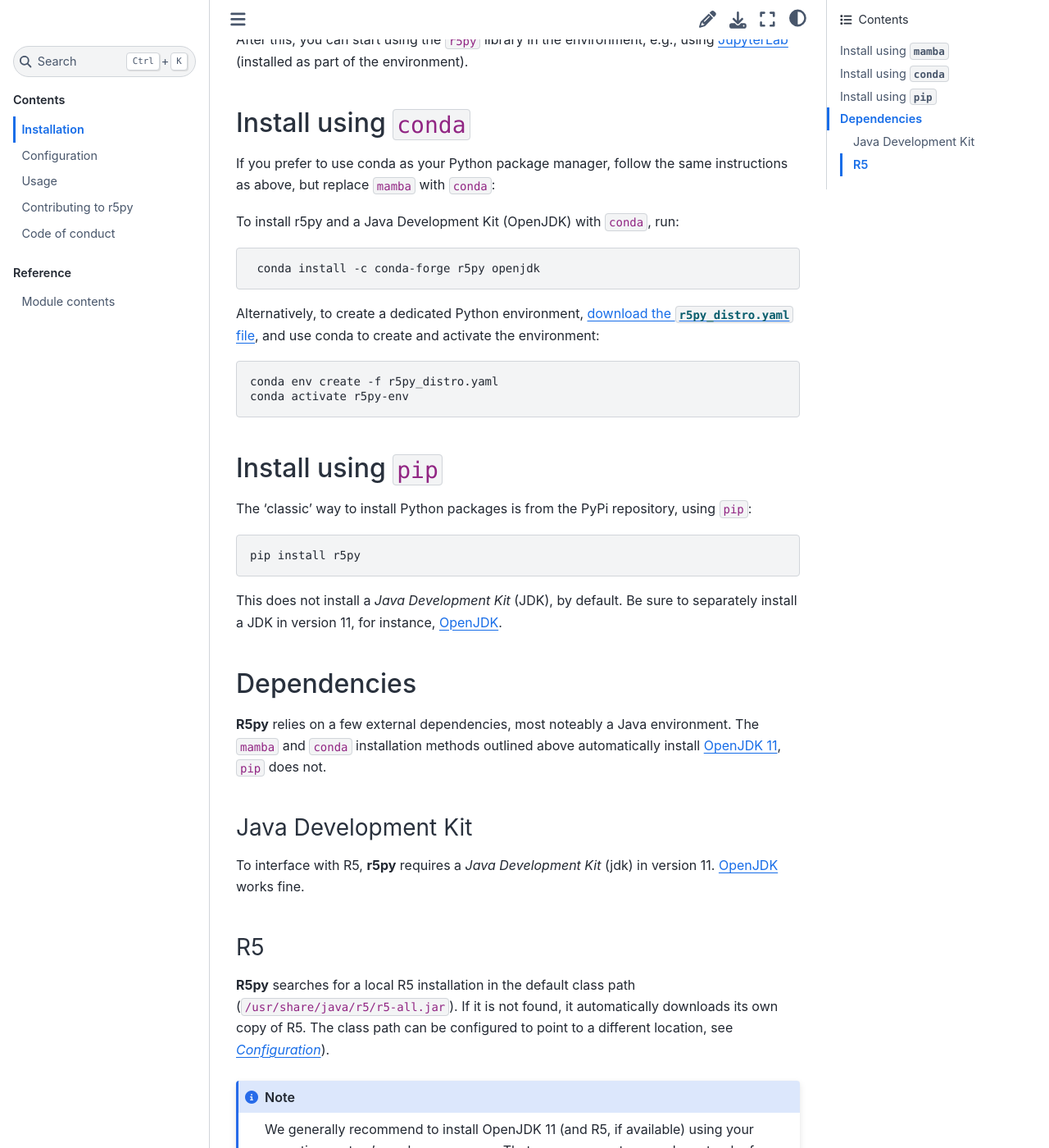
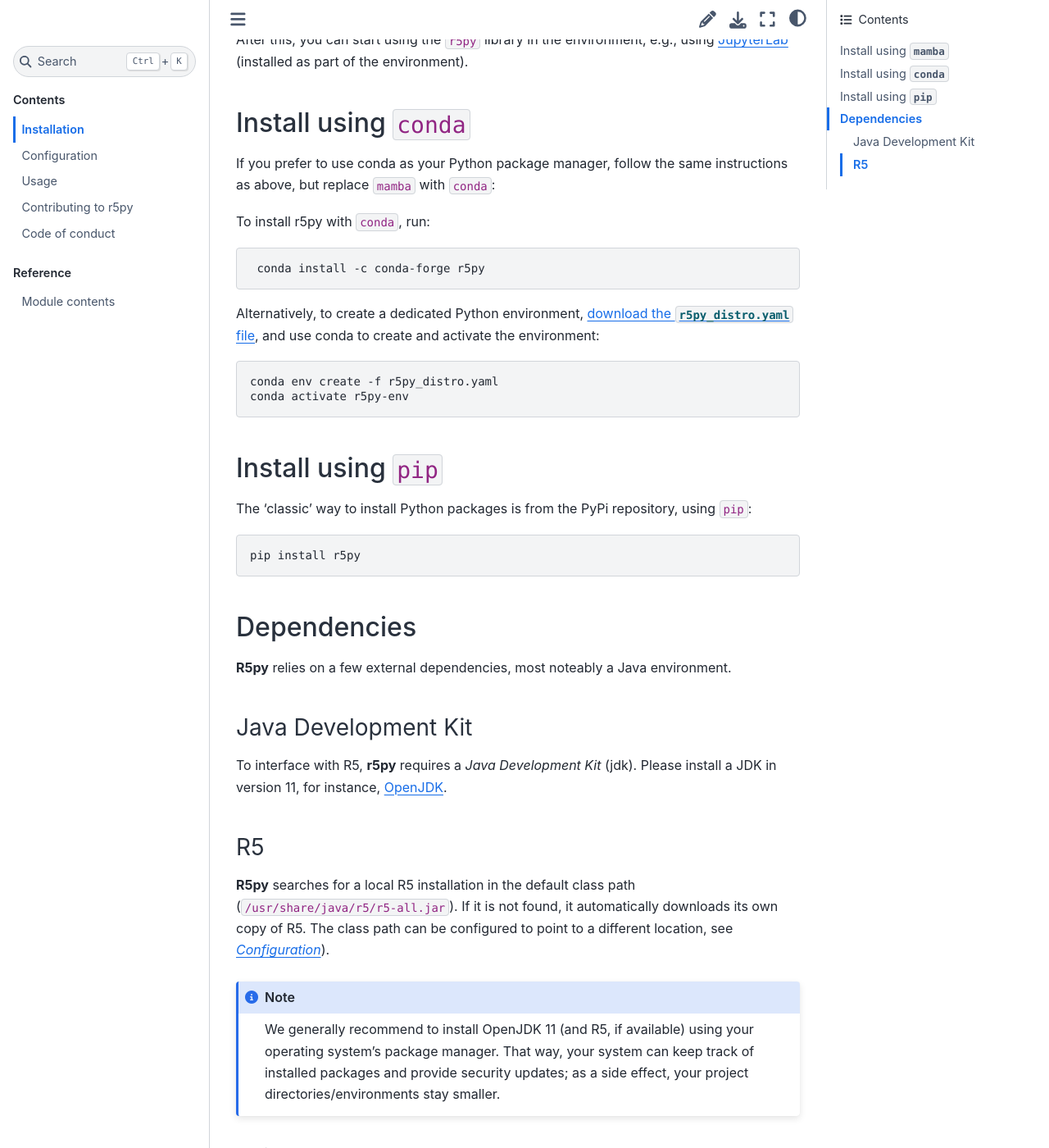
Before and after one commit to r5py/r5py, a Sphinx documentation site: the page built from docs/installation.md, in a window 1280 px wide and 1400 px high, scrolled down 1489 px. Shown: the whole window at 82% size. Built offline with Sphinx 7.4.7 and the Sphinx Book theme 1.1.4, drawn with Linux system fonts in a browser that asks for light colours; some of the changed text lies outside the part shown.

Commit message:
don’t instruct users to install openjdk from mamba (#172)

```diff
--- a/docs/installation.md
+++ b/docs/installation.md
@@ -31,9 +31,9 @@
 
 ### Install `r5py` in your existing environment
 
-To install r5py and a Java Development Kit (OpenJDK), run:
+To install r5py, run:
 
-     mamba install -c conda-forge r5py openjdk
+     mamba install -c conda-forge r5py
 
 
 ### Install `r5py` into a dedicated Python environment
@@ -60,9 +60,9 @@
 If you prefer to use conda as your Python package manager, follow the same instructions as above,
 but replace `mamba` with `conda`:
 
-To install r5py and a Java Development Kit (OpenJDK) with `conda`, run:
+To install r5py with `conda`, run:
 
-     conda install -c conda-forge r5py openjdk
+     conda install -c conda-forge r5py
 
 Alternatively, to create a dedicated Python environment, [download the `r5py_distro.yaml`
 file](https://github.com/r5py/r5py/blob/main/ci/r5py_distro.yaml), and use conda to create and activate the environment:
@@ -76,20 +76,14 @@
 
     pip install r5py
 
-This does not install a *Java Development Kit* (JDK), by default. Be sure to separately install
-a JDK in version 11, for instance, [OpenJDK](http://jdk.java.net/java-se-ri/11).
-
-
 ## Dependencies
 
-**R5py** relies on a few external dependencies, most noteably a Java environment. The `mamba` and
-`conda` installation methods outlined above automatically install [OpenJDK
-11](http://jdk.java.net/java-se-ri/11), `pip` does not.
+**R5py** relies on a few external dependencies, most noteably a Java environment.
 
 ### Java Development Kit
 
-To interface with R5, **r5py** requires a *Java Development Kit* (jdk) in version 11.
-[OpenJDK](https://openjdk.java.net/) works fine.
+To interface with R5, **r5py** requires a *Java Development Kit* (jdk).
+Please install a JDK in version 11, for instance, [OpenJDK](https://openjdk.java.net/java-se-ri/11).
 
 
 ### R5
```
Also changed, not shown: other parts of docs/installation.md (+1 -1 lines), 5 other files.
